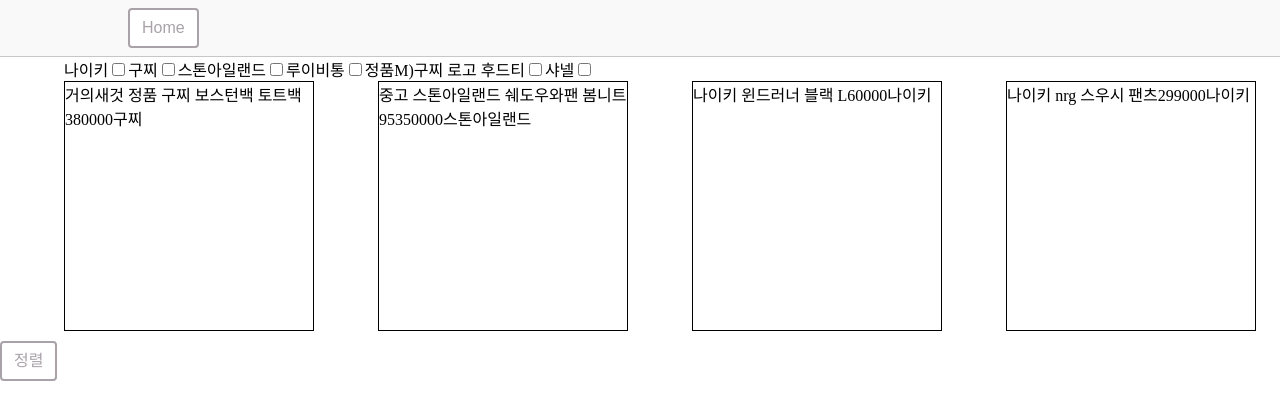
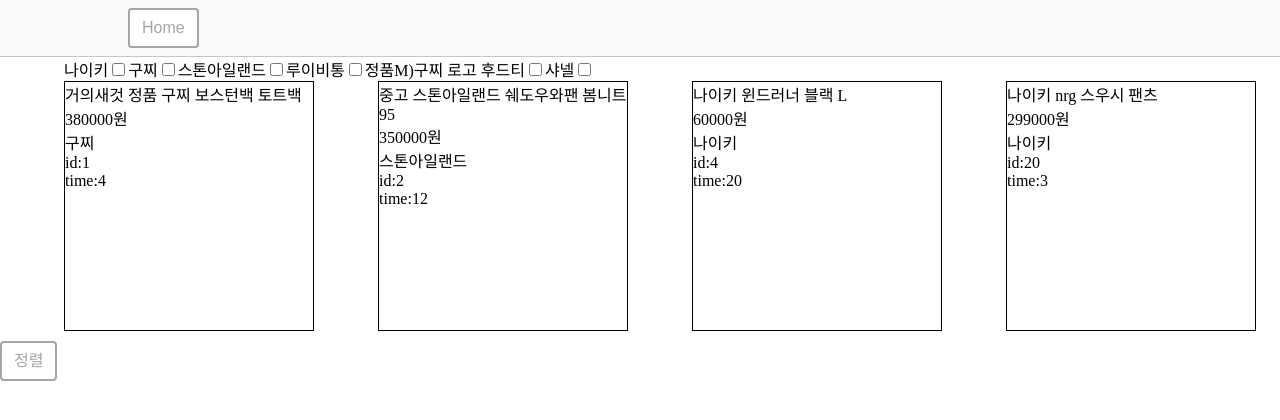
Before and after one commit to ssong10/mr.camel-assignment, a React (Create React App) app: page /recentList in a window 1280 px wide. Shown: the top 420 px of the page. Built offline with nearby package versions, Linux system fonts and the light colour scheme.

Commit message:
Feat: RecentList - sort, filter

```diff
--- a/src/Pages/RecentList/RecentCard.js
+++ b/src/Pages/RecentList/RecentCard.js
@@ -1,5 +1,4 @@
 import React, { Component } from 'react';
-import BrandFilter from './BrandFilter';
 import styled from 'styled-components';
 
 const CardContainer = styled.div`
@@ -17,46 +16,18 @@
     height: 250px;
 `;
 class RecentCard extends Component {
-  state= {
-    // defaultItems : [100],
-    // recentList : [{id:1,time:4},{id:2,time:12},{id:4,time:20},{id:20,time:3}],
-    filtering : [],
-    baseItem: this.filterItem(),
-  }
-  filterItem() {
-    const filteredItem = this.props.recentList.map(({id}) => {
-      return this.props.defaultItems[id]
-    })
-    return filteredItem
-  }
-
   render() {
-    const { baseItem,filtering } = this.state
-    const handleBrandFilters = (filters) => {
-      this.setState({filtering: filters})
-    }
-
-    const showFilterResults = () => {
-      if (filtering.length === 0){
-        return baseItem
-      }
-      const filteredResult = baseItem.filter((data)=>{
-        return filtering.indexOf(data.brand) !== -1
-      })
-      return filteredResult
-    }
-
+    const { showItem } = this.props
     return (
       <>
-        <BrandFilter
-          handleBrandFilters = {filters => handleBrandFilters(filters)}
-        />
         <CardContainer>
-          {showFilterResults().map((c,index) => (
+          {showItem.map((c,index) => (
             <Card key={index}>
-              {c.title}
-              {c.price}
-              {c.brand}
+              <div>{c.title}</div>
+              <div>{c.price}원</div>
+              <div>{c.brand}</div>
+              <div>id:{c.id}</div>
+              <div>time:{c.time}</div>
             </Card>
           ))}
         </CardContainer>
--- a/src/Pages/RecentList/RecentList.js
+++ b/src/Pages/RecentList/RecentList.js
@@ -3,51 +3,99 @@
 import INITIALDATA from '../../asset/data.json'
 import Button from '../../Components/button'
 import SortModal from './sortModal'
+import BrandFilter from './BrandFilter';
+
+// 아마 storage나 props 에서 받아올 데이터
+const RECENT_LIST = [{id:1,time:4},{id:2,time:12},{id:4,time:20},{id:20,time:3}]
 
 class RecentList extends React.Component{
     state = {
         defaultItems : INITIALDATA,
-        recentList : [{id:1,time:4},{id:2,time:12},{id:4,time:20},{id:20,time:3}],
-        modal:false
+        recentList : RECENT_LIST,
+        modal:false,
+        filters: [],
+        baseItem: this.filterItem(RECENT_LIST),
+        sortType: 'recent',
     }
+    // only baseItem setting
+    // Item data + { time } -> for order
+    filterItem(recentList) {
+      const filteredItem = recentList.map((item) => {
+        const { time , id } = item
+        return {
+            ...INITIALDATA[id],
+            id,
+            time
+        }
+      })
+      return filteredItem
+    }
+
+    // filtering
+    // item -> filtered item
+    filtering(items, filters) {
+        let filteredItem;
+        if (filters.length) {
+            filteredItem =  items.filter((data)=>{
+                return filters.indexOf(data.brand) !== -1
+            })
+        } else {
+            filteredItem = items
+        }
+        console.log('filter',filters,filteredItem)
+        return filteredItem
+    }
+
+    // modal
     toggleModal = () => {
         this.setState({modal:!this.state.modal})
     }
-    sortByPrice = () => {
-        const {defaultItems,recentList} = this.state
-        return recentList.sort((a,b) => {
-            return (defaultItems[a.id].price - defaultItems[b.id].price)
-        })
-    }
-    sortByRecent = () => {
-        return this.state.recentList.sort((a,b) => {
-            return a.time - b.time
-        })
-    }
-    sortItem = (type) => {
+
+    // sort
+    setSortType = (type) => {
         let sortedItem;
         if (type === 'price') {
-            sortedItem =  this.sortByPrice()
+            sortedItem = this.sortByPrice()
         }
         if (type === 'recent') {
             sortedItem = this.sortByRecent()
         }
-        this.setState({recentList:sortedItem})
-        console.log(sortedItem)
+        console.log('sorted',sortedItem)
+        this.setState({baseItem:sortedItem})
+    }
+
+    sortByPrice = () => {
+        return this.state.baseItem.sort((a,b) => {
+            return a.price - b.price
+        })
+    }
+    sortByRecent = () => {
+        return this.state.baseItem.sort((a,b) => {
+            return a.time - b.time
+        })
+    }
+
+    // showItems by ( sort->items, filter )
+    showItems(items,filter) {
+        return this.filtering(items,filter)
+
     }
     render() {
         return (
             <div>
+                <BrandFilter
+                    handleBrandFilters={filters => this.setState({filters})}
+                />
                 <RecentCard
-                    defaultItems={this.state.defaultItems}
-                    recentList={this.state.recentList}
+                    showItem={this.showItems(this.state.baseItem,this.state.filters)}
                 />
                 <Button onClick={this.toggleModal}>정렬</Button>
                 <div>
                 <SortModal
                     show={this.state.modal}
                     toggle={this.toggleModal}
-                    sortItem={this.sortItem}
+                    sortType={this.state.sortType}
+                    setSortType={type => this.setSortType(type)}
                 >
                 </SortModal>
                 </div>
--- a/src/Pages/RecentList/sortModal.js
+++ b/src/Pages/RecentList/sortModal.js
@@ -23,22 +23,17 @@
   display:flex;
   justify-content:space-around
 `
-class RecentList extends React.Component{
-  constructor() {
-    super()
-    this.sortItem = this.sortItem.bind(this)
-    this.setSortType = this.setSortType.bind(this)
+class SortModal extends React.Component{
+  state = {
+    type : 'recent'
   }
-  state = {
-    sortType : 'recent'
-  }
-  setSortType(e) {
-    this.setState({sortType:e.target.value})
+  setType(type) {
+    this.setState({sortType:type})
   }
   sortItem(e) {
     e.preventDefault()
     if (this.state.sortType) {
-      this.props.sortItem(this.state.sortType)
+      this.props.setSortType(this.state.sortType)
       this.props.toggle()
     } else {
       alert('정렬 기준을 선택해 주세요')
@@ -52,19 +47,19 @@
         toggle={this.props.toggle}
       >
         <FormWrap
-          onSubmit={this.sortItem}
+          onSubmit={e=>this.sortItem(e)}
         >
           <Body>
             <Label>
               <input type="radio" value="recent"
-                onChange={this.setSortType}
+                onChange={e=>this.setType(e.target.value)}
                 checked={this.state.sortType==='recent'}
               />
               최근조회순
             </Label>
             <Label>
               <input type="radio" value="price"
-                onChange={this.setSortType}
+                onChange={e=>this.setType(e.target.value)}
                 checked={this.state.sortType==='price'}/>
               가격순
             </Label>
@@ -88,4 +83,4 @@
     )
   }
 }
-export default RecentList
+export default SortModal
```
